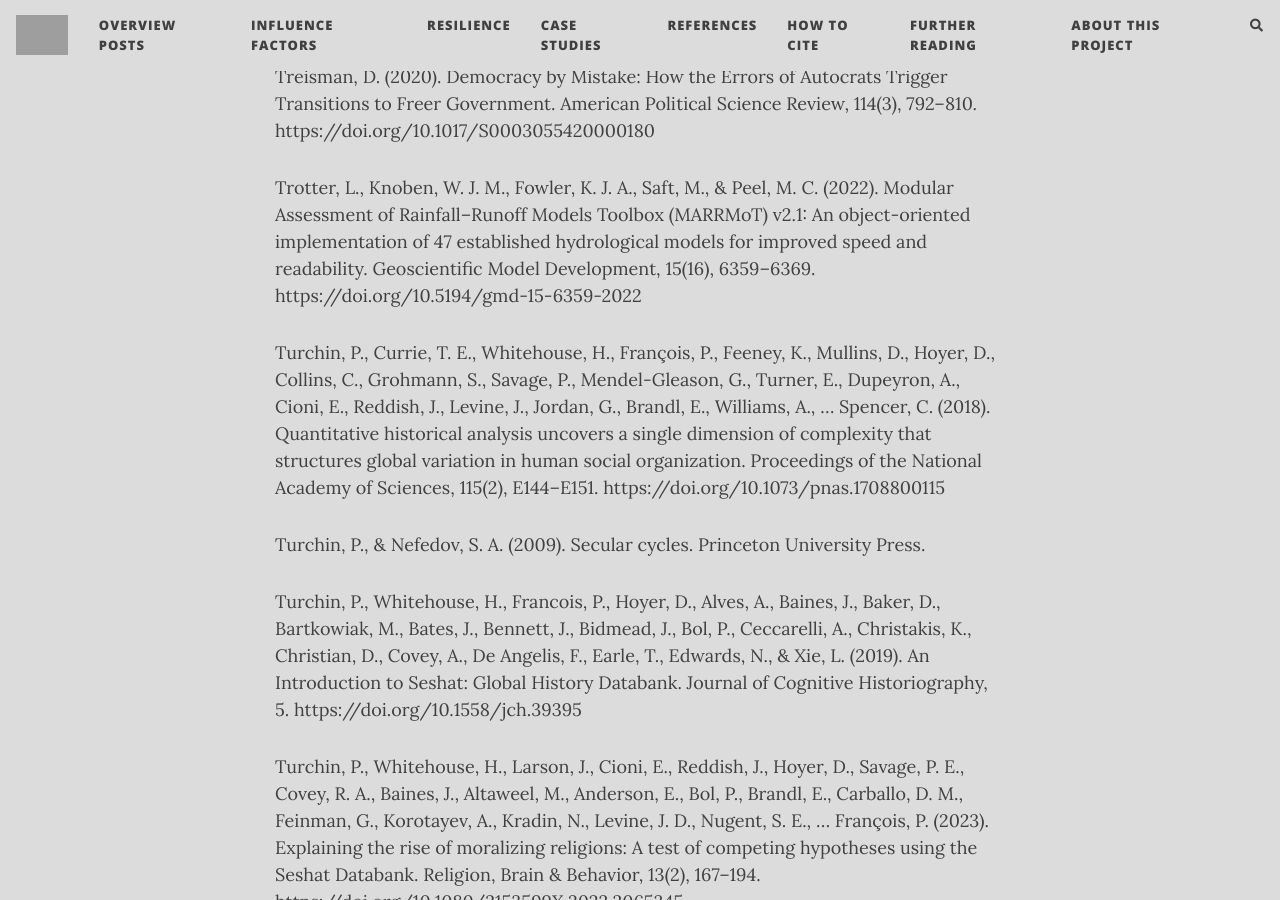
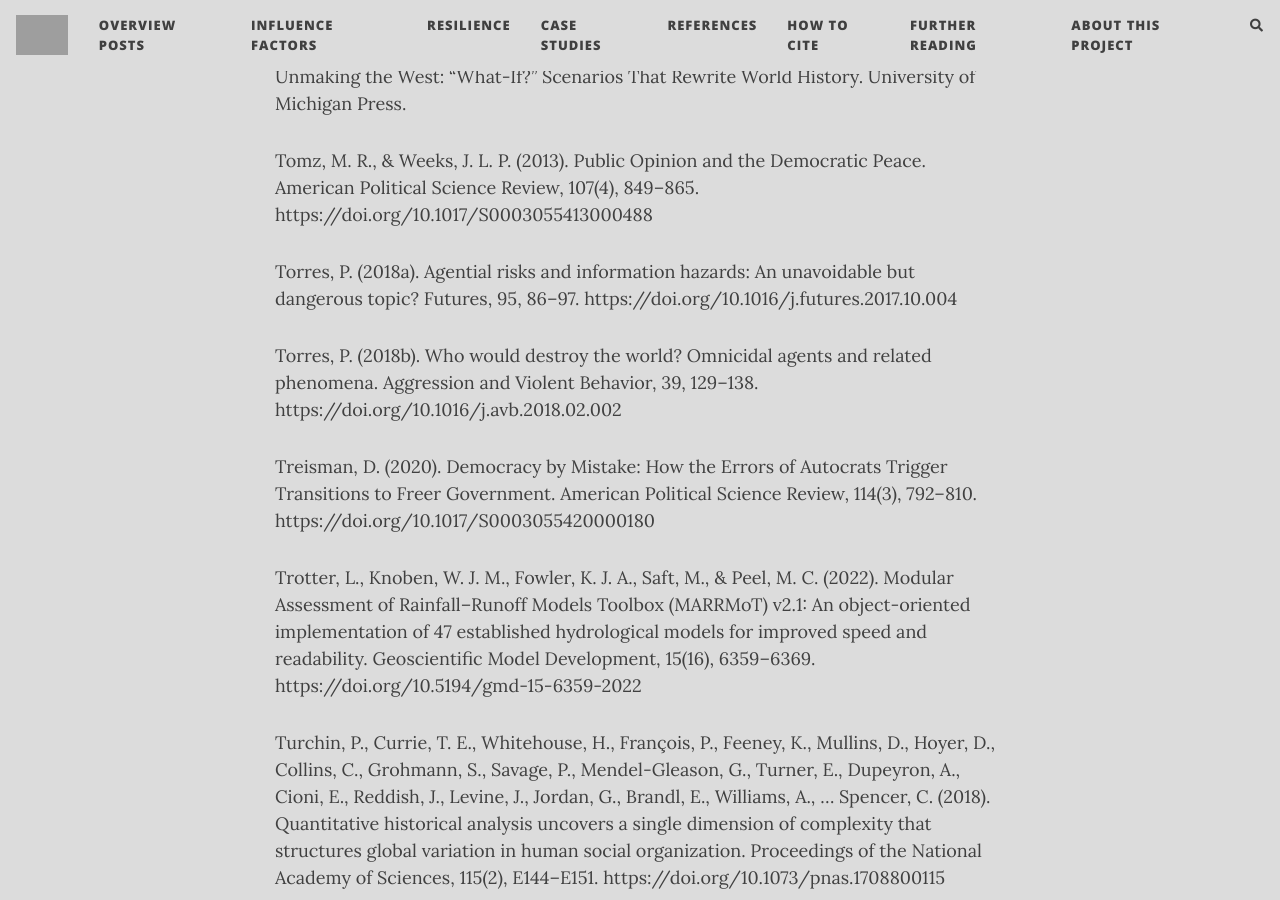
Before and after one commit to florianjehn/Societal_Collapse, a Jekyll site: the page built from references.md, in a window 1280 px wide and 900 px high, scrolled down 17187 px. Built offline with Jekyll 4.4.1, drawn with Linux system fonts in a browser that asks for light colours; nearby versions of some CDN libraries; comment, search, counter and statistics services are not loaded; some of the changed text lies outside the part shown; grey boxes are pictures that could not be loaded.

Commit message:
Update references.md

```diff
--- a/references.md
+++ b/references.md
@@ -155,6 +155,8 @@
 
 Kareiva, P., & Carranza, V. (2018). Existential risk due to ecosystem collapse: Nature strikes back. Futures, 102, 39–50. https://doi.org/10.1016/j.futures.2018.01.001
 
+Kemp, L. (2021). Agents of Doom: Who is creating the apocalypse and why. https://www.bbc.com/future/article/20211014-agents-of-doom-who-is-hastening-the-apocalypse-and-why
+
 Kemp, L. (2023). Diminishing Returns on Extraction: How Inequality and Extractive Hierarchy Create Fragility. In How Worlds Collapse. Routledge.
 
 Kemp, L. (2025). Goliath’s Curse: The History and Future of Societal Collapse. Viking.
@@ -210,6 +212,8 @@
 Moersdorf, J., Rivers, M., Denkenberger, D., Breuer, L., & Jehn, F. U. (2024). The Fragile State of Industrial Agriculture: Estimating Crop Yield Reductions in a Global Catastrophic Infrastructure Loss Scenario. Global Challenges, 8(1), 2300206. https://doi.org/10.1002/gch2.202300206
 
 Nakassis, D., Parkinson, W. A., & Galaty, M. L. (2011). Redistribution in Aegean Palatial Societies Redistributive Economies from a Theoretical and Cross-Cultural Perspective. American Journal of Archaeology, 115(2), 177–184. https://doi.org/10.3764/aja.115.2.177
+
+Nathan, C., & Hyams, K. (2022). Global policymakers and catastrophic risk. Policy Sciences, 55(1), 3–21. https://doi.org/10.1007/s11077-021-09444-0
 
 National Academies of Sciences, Engineering, and Medicine. 2025. Potential Environmental Effects of Nuclear War. Washington, D.C.: National Academies Press.
 
@@ -303,6 +307,10 @@
 
 Tomz, M. R., & Weeks, J. L. P. (2013). Public Opinion and the Democratic Peace. American Political Science Review, 107(4), 849–865. https://doi.org/10.1017/S0003055413000488
 
+Torres, P. (2018a). Agential risks and information hazards: An unavoidable but dangerous topic? Futures, 95, 86–97. https://doi.org/10.1016/j.futures.2017.10.004
+
+Torres, P. (2018b). Who would destroy the world? Omnicidal agents and related phenomena. Aggression and Violent Behavior, 39, 129–138. https://doi.org/10.1016/j.avb.2018.02.002
+
 Treisman, D. (2020). Democracy by Mistake: How the Errors of Autocrats Trigger Transitions to Freer Government. American Political Science Review, 114(3), 792–810. https://doi.org/10.1017/S0003055420000180
 
 Trotter, L., Knoben, W. J. M., Fowler, K. J. A., Saft, M., & Peel, M. C. (2022). Modular Assessment of Rainfall–Runoff Models Toolbox (MARRMoT) v2.1: An object-oriented implementation of 47 established hydrological models for improved speed and readability. Geoscientific Model Development, 15(16), 6359–6369. https://doi.org/10.5194/gmd-15-6359-2022
```
